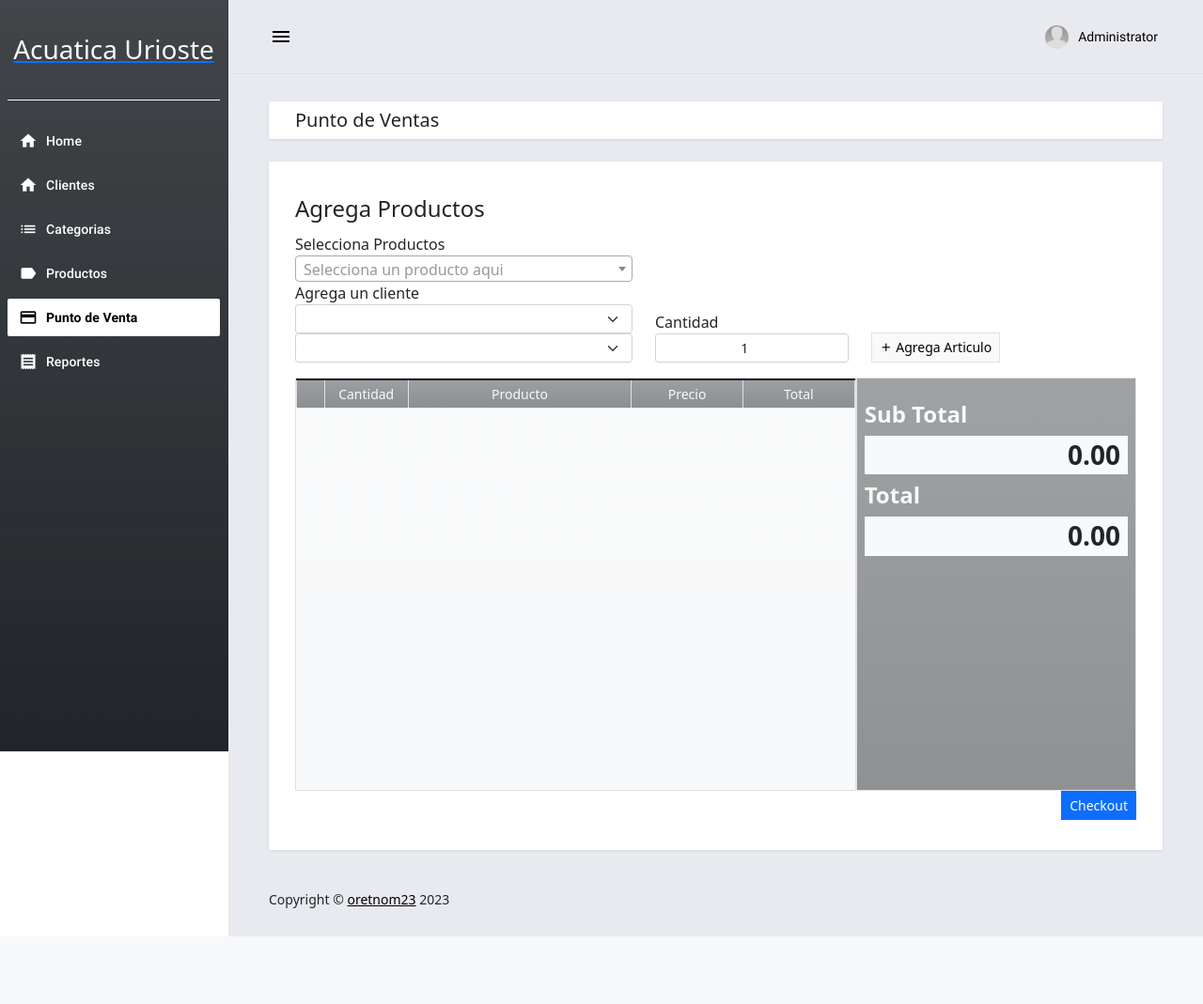
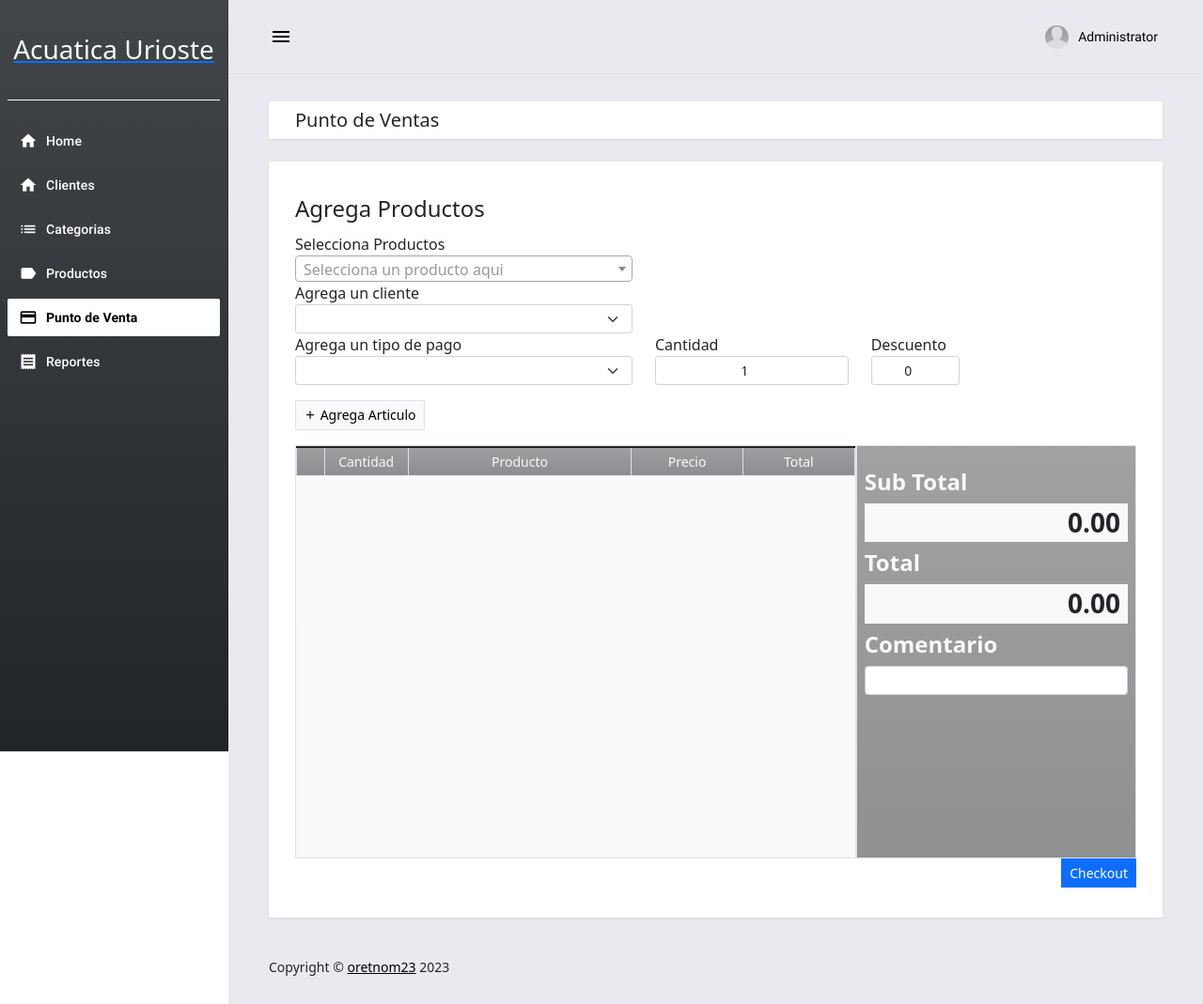
Before and after one commit to luisspe/posUrioste, a Django app: page /pos in a window 1280 px wide. Shown: the whole page at 94% size. Before the commit the page ends 997 px from the top, so only its background shows below. Run offline with Django 3.2, Linux system fonts and the light colour scheme; a user stored in the database is signed in; data comes from the database, SQL or seed files in the repository; lists and menus that the app fills with data are empty; some libraries are stand-ins or nearby versions.

Commit message:
cambios comentario, descuento y cargo extra

```diff
--- a/posApp/models.py
+++ b/posApp/models.py
@@ -142,7 +142,7 @@ class Sales(models.Model):
     client = models.ForeignKey(Clientes, on_delete=models.CASCADE)
     usuario = models.ForeignKey(User, on_delete=models.SET_NULL, null=True, blank=True)
     tipoPago = models.ForeignKey(FormaPago, on_delete=models.CASCADE)
-
+    comentario = models.CharField(max_length=300, null=True)
     def __str__(self):
         return self.code
 
--- a/posApp/templates/posApp/pos.html
+++ b/posApp/templates/posApp/pos.html
@@ -28,6 +28,7 @@
                                     <option value="{{ client.pk }}">{{ client }}</option>
                                 {% endfor %}
                             </select>
+                            <label for="tipoPago">Agrega un tipo de pago</label>
                             <select id="tipoPago" name="tipoPago" class="form-select form-select-sm">
                                 <option value="" disabled selected></option>
                                 {% for pago in tipo_pago %}
@@ -40,6 +41,16 @@
                         <div class="form-group mb-3">
                             <label for="product-qty">Cantidad</label>
                             <input type="number" class="form-control form-control-sm text-center" step="any" id="product-qty" value="1">
+                        </div>
+                    </div>
+                    <div class="col-lg-4 col-md-2 col-md-12">
+                        <div class="form-group mb-3">
+                            <div class="col-lg-4 col-md-2 col-md-12">
+                        <div class="form-group mb-3">
+                            <label for="product-qty">Descuento</label>
+                            <input class="form-control form-control-sm text-center"  type="number" name="descuento" value="0">
+                        </div>
+                    </div>
                         </div>
                     </div>
                     <div class="col-lg-4 col-md-2 col-md-12">
@@ -83,8 +94,6 @@
                                     <span class="h3 fw-bold" id="sub_total">0.00</span>
                                 </dd>
 
-
-
                                 <dd>
                                     <input type="hidden" class="form-control form-control-lg rounded-0 text-end" step="any" min="0" max="100" name="tax" value="0">
                                 </dd>
@@ -103,6 +112,11 @@
                                     <input type="hidden" name="grand_total" value="0">
                                     <span class="h3 fw-bold" id="grand_total">0.00</span>
                                 </dd>
+
+                                <dt class="h4 fw-bold text-light">Comentario</dt>
+
+                                <input class="form-control form-control-sm text-center"  type="text" name="comentario">
+
                             </dl>
                         </div>
                     </div>
@@ -150,6 +164,9 @@
     function calc() {
         var sub_total = 0;
         var grand_total = 0;
+        var descuento = 0;
+
+        descuento = parseFloat($('[name="descuento"]').val());
         $('#POS-field table tbody tr').each(function() {
             price = $(this).find('[name="price[]"]').val()
             qty = $(this).find('[name="qty[]"]').val()
@@ -157,10 +174,12 @@
             total = parseFloat(price) * parseFloat(qty)
             $(this).find('.product_total').text(parseFloat(total).toLocaleString('en-US'))
             sub_total += parseFloat(total)
+            sub_total -= parseFloat(descuento);
         })
         tax = $('[name="tax"]').val()
         tax = tax / 100;
         var tax_amount = parseFloat(sub_total) * parseFloat(tax);
+
         $('#tax_amount').text(parseFloat(tax_amount).toLocaleString('en-US'))
         $('[name="tax_amount"]').val(parseFloat(tax_amount))
         $('#grand_total').text(parseFloat(sub_total).toLocaleString('en-US'))
@@ -215,6 +234,10 @@
         $('[name="tax"]').on('input keypress keydown keyup', function() {
             calc()
         })
+        $('[name="descuento"]').on('input keypress keydown keyup', function() {
+            calc()
+        })
+
         $('#check_out').click(function() {
             if ($('#POS-field table tbody tr').length <= 0) {
                 alert("Add atleast 1 product first!")
--- a/posApp/templates/posApp/receipt.html
+++ b/posApp/templates/posApp/receipt.html
@@ -81,6 +81,12 @@
                 <div class="col-6 text-start fw-bold">Cambio</div>
                 <div class="col-6 text-end fw-bold">{{ transaction.amount_change|intcomma }}</div>
             </div>
+            <div class="d-flex w-100 align-items-center">
+                {% if sales %}
+                <div class="col-6 text-start fw-bold">Comentario</div>
+                <div class="col-6 text-end fw-bold">{{ sales.comentario }}</div>
+                {% endif %}
+            </div>
         </div>
     </div>
     <hr>
--- a/posApp/views.py
+++ b/posApp/views.py
@@ -342,6 +342,7 @@ def save_pos(request):
     pref = datetime.now().year + datetime.now().year
     client = Clientes.objects.filter(id=data['client']).first()
     tipoPago = FormaPago.objects.filter(id=data['tipoPago']).first()
+
     i = 1
     while True:
         code = '{:0>5}'.format(i)
@@ -352,7 +353,7 @@ def save_pos(request):
     code = str(pref) + str(code)
 
     try:
-        sales = Sales(code=code, sub_total = data['sub_total'], tax = data['tax'], tax_amount = data['tax_amount'], grand_total = data['grand_total'], tendered_amount = data['tendered_amount'], client=client, amount_change = data['amount_change'] , tipoPago = tipoPago,usuario=usuario_actual ).save()
+        sales = Sales(code=code, sub_total = data['sub_total'], tax = data['tax'], tax_amount = data['tax_amount'], grand_total = data['grand_total'], tendered_amount = data['tendered_amount'], client=client, amount_change = data['amount_change'] , tipoPago = tipoPago,usuario=usuario_actual, comentario=data['comentario'] ).save()
         sale_id = Sales.objects.last().pk
         i = 0
         for prod in data.getlist('product_id[]'):
```
